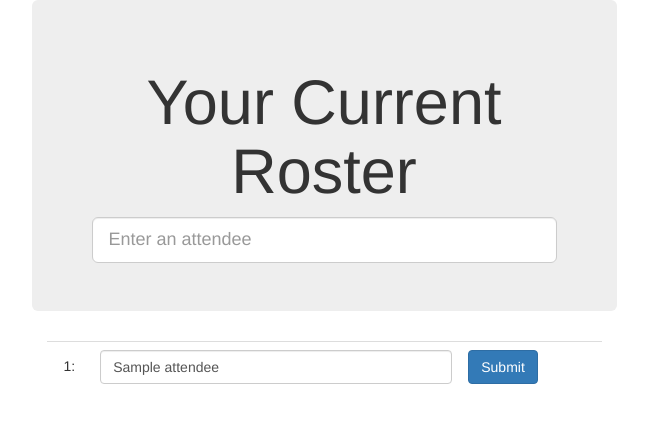
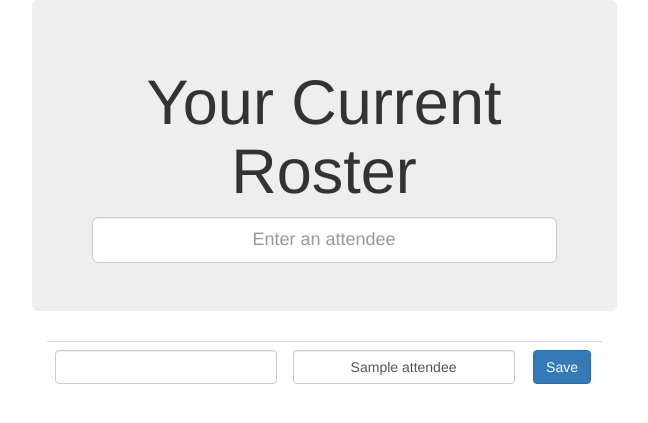
Before and after one commit to tiroffp/Attendr, a Django app: a page that uses create_roll/templates/roll.html in a window 1280 px wide. Shown: the top 423 px of the page, without its empty margins (316-964 px from the left). Run offline with Django 3.2, Linux system fonts and the light colour scheme; tables that the repository leaves empty hold one stand-in row (values such as "Sample post"); some libraries are stand-ins or nearby versions.

Commit message:
refactored html

```diff
--- a/create_roll/static/base.css
+++ b/create_roll/static/base.css
@@ -1,17 +1,14 @@
-#id_text{
+#id_text {
     margin-top: 2ex;
 }
-#id_roll_table, tr, td{
-    height: 2ex;
-    cen
-}
-p{
+p {
     text-align: center;
     vertical-align: middle;
     margin-top: 6px;
 }
-.input_div{
-    /*text-align: center;*/
+.input_div>input {
+    text-align: center;
     vertical-align: middle;
-    margin:auto 0;
+    display: block;
+    margin: auto;
 }
--- a/create_roll/templates/edit_roll.html
+++ b/create_roll/templates/edit_roll.html
@@ -7,15 +7,19 @@
         {% if attendee.id == edit_attendee_id %}
           <form method="POST" action="{% url 'edit_create_roll' roll.id edit_attendee_id %}">
             {% csrf_token %}
-            <td><p>{{ forloop.counter }}:</p></td>
             <td>
               <div class="input_div">
-                <input id="{{ edit_attendee_form.name.id }}" class="form-control" name="{{ edit_attendee_form.name.name }}" type="text" value="{{ edit_attendee_form.name.value}}"/>
+                <input id="id_edit_order" class="form-control" name="{{ edit_attendee_form.order.html_name }}" type="text" value="{{ edit_attendee_form.order.value}}"/>
               </div>
             </td>
             <td>
               <div class="input_div">
-                <input type="submit" class="btn btn-primary" id="edit_attendee_submit" value="Submit"/>
+                <input id="id_edit_name" class="form-control" name="{{ edit_attendee_form.name.html_name }}" type="text" value="{{ edit_attendee_form.name.value}}"/>
+              </div>
+            </td>
+            <td>
+              <div class="input_div">
+                <input type="submit" class="btn btn-primary" id="edit_attendee_submit" value="Save"/>
               </div>
             </td>
           </form>
--- a/create_roll/templates/roll.html
+++ b/create_roll/templates/roll.html
@@ -8,11 +8,13 @@
     <table id="id_roll_table" class="table">
         {% for attendee in attendees %}
             <tr>
-              <td><p>{{ forloop.counter }}:</p></td><td><p>{{ attendee.name}}</p></td>
+              <td><p>{{ forloop.counter }}:</p></td><td><p>{{ attendee.name }}</p></td>
               <td>
                 <form action="{% url 'edit_create_roll' roll.id attendee.id %}" method="GET">
                   {% csrf_token %}
-                  <input type="submit" class="btn btn-primary" id="edit_attendee_{{ attendee.id }}" value="Edit" />
+                  <div class="input_div">
+                    <input type="submit" class="btn btn-primary" id="edit_attendee_{{ attendee.id }}" value="Edit" />
+                  </div>
                 </form>
               </td>
             </tr>
```
